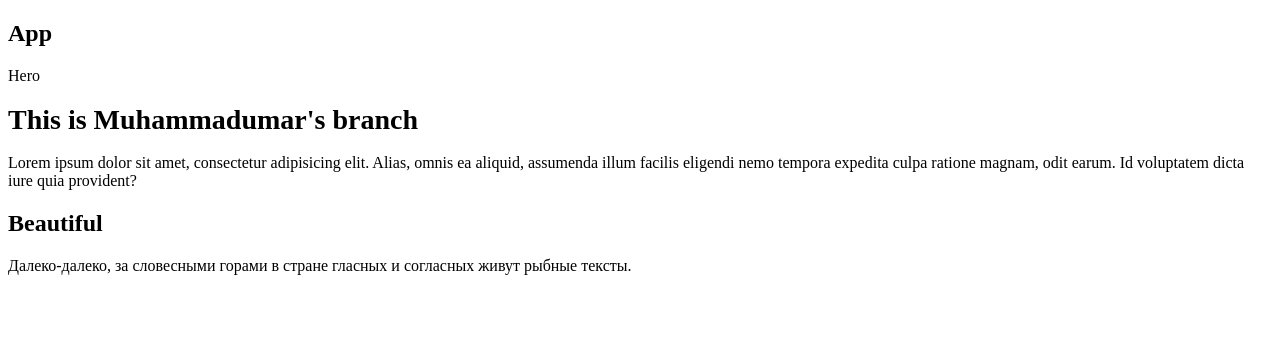
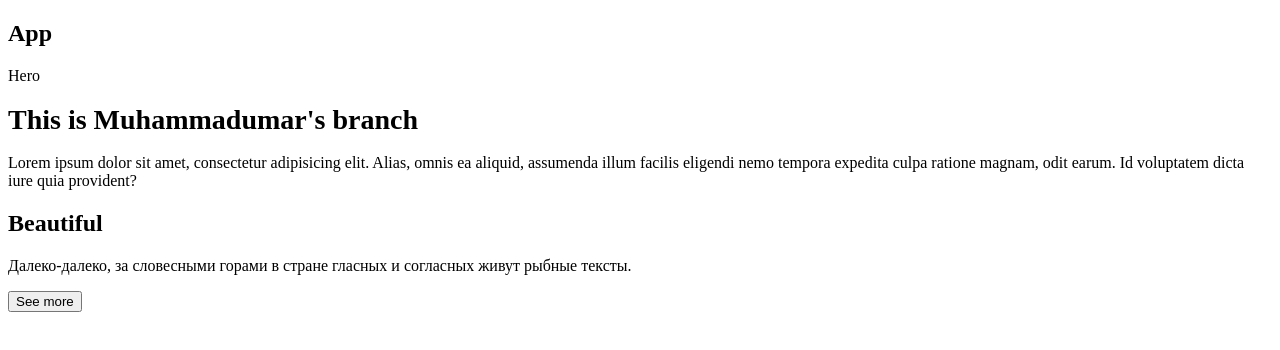
Before and after one commit to boburmirzo-brm/Team1, a React (Vite) app: page / in a window 1280 px wide. Shown: the top 350 px of the page. Built offline with nearby package versions, Linux system fonts and the light colour scheme.

Commit message:
added button

```diff
--- a/src/shared/components/Beautiful.tsx
+++ b/src/shared/components/Beautiful.tsx
@@ -4,6 +4,7 @@ const Beautiful = () => {
     <div>
       <h2>Beautiful</h2>
       <p>Далеко-далеко, за словесными горами в стране гласных и согласных живут рыбные тексты.</p>
+      <button>See more</button>
     </div>
   )
 }
```
